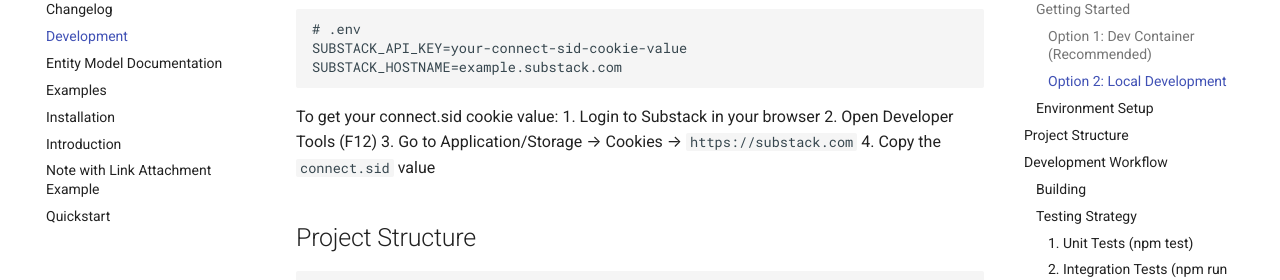
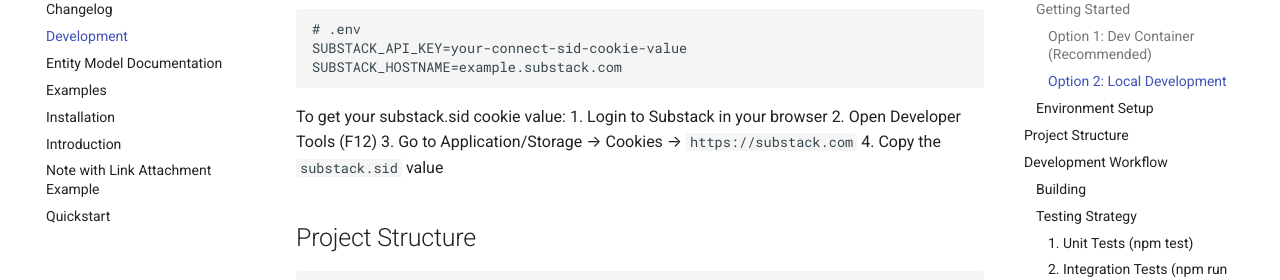
Before and after one commit to jakub-k-slys/substack-api, an MkDocs documentation site: the page built from docs/development.md, in a window 1280 px wide and 900 px high, scrolled down 974 px. Shown: the part 153-433 px from the top of the window. Built offline with MkDocs 1.6.1 and Material for MkDocs 9.7.7, drawn with Linux system fonts in a browser that asks for light colours; some of the changed text lies outside the part shown.

Commit message:
fix: update substack cookie name from connect.sid to substack.sid
Changes the authentication cookie name from 'connect.sid' to 'substack.sid'
to match the current Substack API requirements. Updates all documentation
and tests to reflect this change.

🤖 Generated with [Claude Code](https://claude.com/claude-code)

Co-Authored-By: Claude <noreply@anthropic.com>

````diff
--- a/docs/development.md
+++ b/docs/development.md
@@ -57,11 +57,11 @@ SUBSTACK_API_KEY=your-connect-sid-cookie-value
 SUBSTACK_HOSTNAME=example.substack.com
 ```
 
-To get your connect.sid cookie value:
+To get your substack.sid cookie value:
 1. Login to Substack in your browser
 2. Open Developer Tools (F12)
 3. Go to Application/Storage → Cookies → `https://substack.com`
-4. Copy the `connect.sid` value
+4. Copy the `substack.sid` value
 
 ## Project Structure
 
@@ -170,7 +170,7 @@ The project includes end-to-end (E2E) tests that validate integration with the r
    cp .env.example .env
    ```
 
-   Edit the `.env` file and add your connect.sid cookie:
+   Edit the `.env` file and add your substack.sid cookie:
 
    ```bash
    SUBSTACK_API_KEY=your-connect-sid-cookie-value
@@ -179,11 +179,11 @@ The project includes end-to-end (E2E) tests that validate integration with the r
 
    **Important**: Never commit your `.env` file to version control. It's already included in `.gitignore`.
 
-2. **Obtain credentials**: Get your connect.sid cookie value:
+2. **Obtain credentials**: Get your substack.sid cookie value:
    - Login to Substack in your browser
    - Open Developer Tools (F12)
    - Go to Application/Storage → Cookies → `https://substack.com`
-   - Copy the `connect.sid` value
+   - Copy the `substack.sid` value
 
 #### Running E2E Tests
 
````
Also changed, not shown: docs/api-reference.md (+4 -4 lines), docs/examples.md (+1 -1 lines), docs/index.md (+1 -1 lines), docs/quickstart.md (+4 -4 lines), 3 other files.
